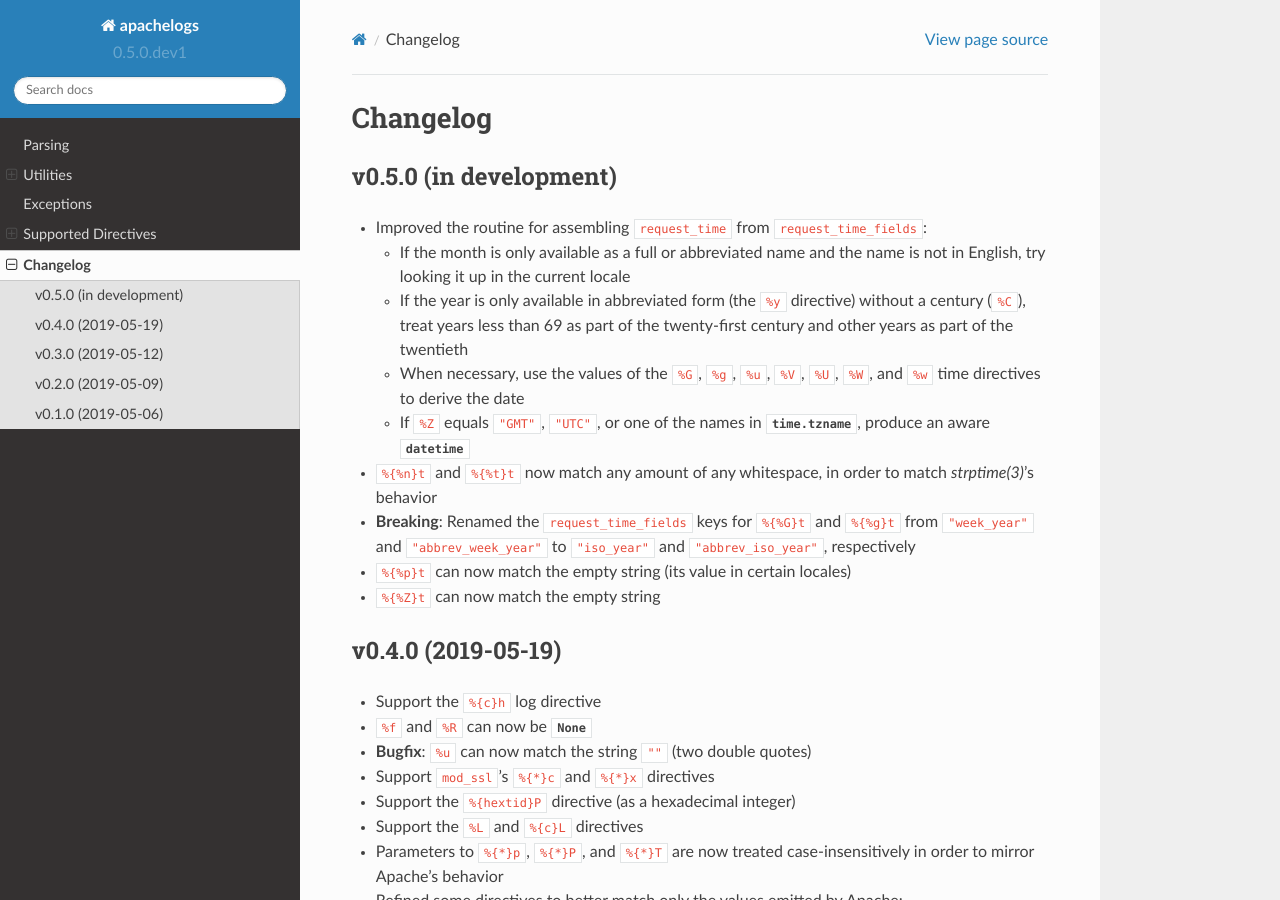
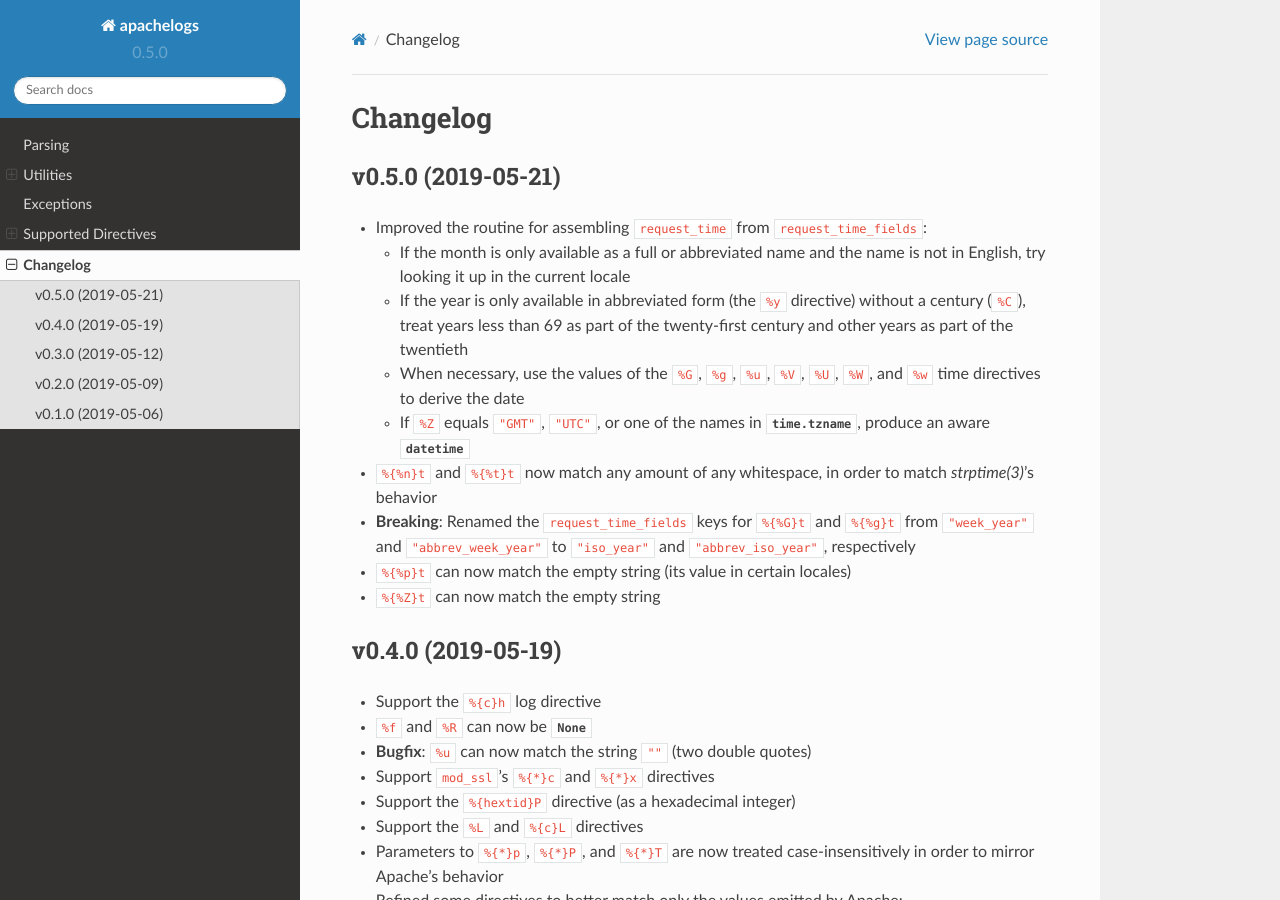
Before and after one commit to jwodder/apachelogs, a Sphinx documentation site: the page built from docs/changelog.rst, in a window 1280 px wide and 900 px high. Built offline with Sphinx 7.4.7 and the Read the Docs theme 2.0.0, drawn with Linux system fonts in a browser that asks for light colours.

Commit message:
v0.5.0 — Improved time handling
- Improved the routine for assembling `request_time` from `request_time_fields`:
    - If the month is only available as a full or abbreviated name and the name is not in English, try looking it up in the current locale
    - If the year is only available in abbreviated form (the `%y` directive) without a century (`%C`), treat years less than 69 as part of the twenty-first century and other years as part of the twentieth
    - When necessary, use the values of the `%G`, `%g`, `%u`, `%V`, `%U`, `%W`, and `%w` time directives to derive the date
    - If `%Z` equals `"GMT"`, `"UTC"`, or one of the names in `time.tzname`, produce an aware `datetime`
- `%{%n}t` and `%{%t}t` now match any amount of any whitespace, in order to match `strptime(3)`'s behavior
- **Breaking**: Renamed the `request_time_fields` keys for `%{%G}t` and `%{%g}t` from `"week_year"` and `"abbrev_week_year"` to `"iso_year"` and `"abbrev_iso_year"`, respectively
- `%{%p}t` can now match the empty string (its value in certain locales)
- `%{%Z}t` can now match the empty string

```diff
--- a/CHANGELOG.md
+++ b/CHANGELOG.md
@@ -1,5 +1,5 @@
-v0.5.0 (in development)
------------------------
+v0.5.0 (2019-05-21)
+-------------------
 - Improved the routine for assembling `request_time` from
   `request_time_fields`:
     - If the month is only available as a full or abbreviated name and the name
--- a/apachelogs/__init__.py
+++ b/apachelogs/__init__.py
@@ -11,7 +11,7 @@
 for more information.
 """
 
-__version__      = '0.5.0.dev1'
+__version__      = '0.5.0'
 __author__       = 'John Thorvald Wodder II'
 __author_email__ = 'apachelogs@varonathe.org'
 __license__      = 'MIT'
--- a/docs/changelog.rst
+++ b/docs/changelog.rst
@@ -3,8 +3,8 @@
 Changelog
 =========
 
-v0.5.0 (in development)
------------------------
+v0.5.0 (2019-05-21)
+-------------------
 - Improved the routine for assembling ``request_time`` from
   ``request_time_fields``:
 
```
